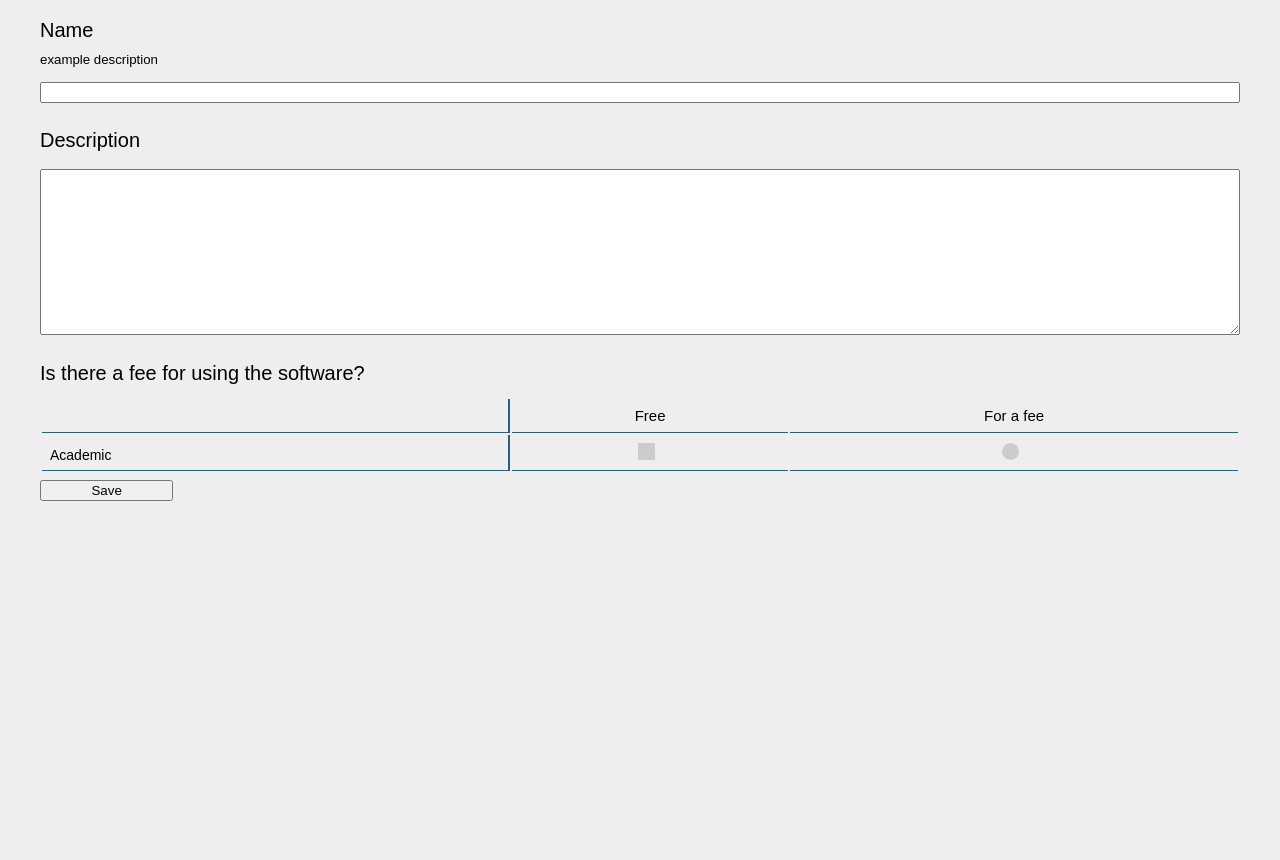
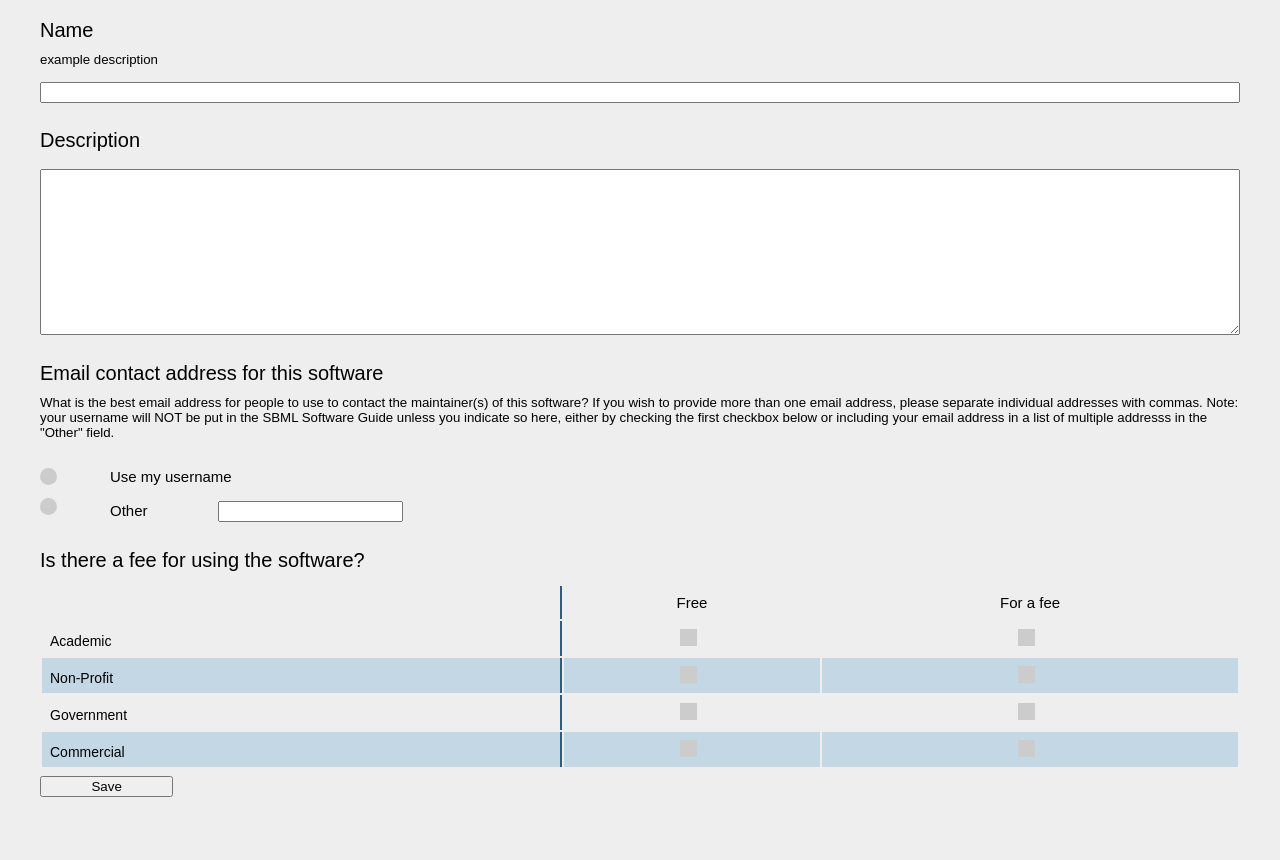
Before and after one commit to sbmlteam/new-sbml-software-guide, a Flask app: page /create in a window 1280 px wide. Shown: the part 124-984 px from the top of the page. Before the commit the page ends 625 px from the top, so only its background shows below. Run offline with Flask 2, Linux system fonts and the light colour scheme; the visitor is signed in with stand-in values (Sample User, id 1); data comes from the database, SQL or seed files in the repository.

Commit message:
Finished basic CSS work for the form; it's still a bit stiff on the radio buttons' other option, but otherwise works well

```diff
--- a/flaskr/static/style.css
+++ b/flaskr/static/style.css
@@ -44,9 +44,11 @@ table {
     padding-top: 0.15em;
 }
 
+/*
 th, td {
     border-bottom: 1px solid #2a5f82;
 }
+*/
 
 th {
     font-weight: normal;
@@ -68,6 +70,10 @@ td:first-child, th:first-child{
     border-right: 2px solid #2a5f82;
 }
 
+table tr:nth-child(odd) td{
+    background-color:#c3d7e4;
+}
+
 /* Buttons and checkboxes */
 
 .container {
@@ -84,6 +90,7 @@ td:first-child, th:first-child{
 }
 
 .container input {
+    overflow: auto;
     position:absolute;
     opacity:0;
     cursor:pointer;
@@ -139,6 +146,7 @@ td:first-child, th:first-child{
     height:9px;
     border-radius: 50%;
     background:white;
+    overflow: auto;
 }
 
 /* Navigation bar */
@@ -232,6 +240,7 @@ nav ul li a, nav ul li span, header .action {
     margin-top: 1em;
     font-size: 20px;
     margin-bottom: 0.5em;
+    overflow: auto;
 }
 
 .content h5 {
@@ -239,7 +248,21 @@ nav ul li a, nav ul li span, header .action {
     margin: 0 0 0.5rem 0;
 }
 
-.content input, .content textarea {
+.content h6 {
+    font-size: 15px;
+    overflow: auto;
+    font-weight: normal;
+    margin: 0 0 0 0;
+    text-align:left;
+    padding-left:70px;
+}
+
+h6.other_label {
+    padding-right: 40px;
+    display: inline;
+}
+
+.content input:not([type='checkbox']):not([type='radio']), .content textarea {
     margin-bottom: 0.5em;
     margin-top: 0.5em;
 }
--- a/flaskr/templates/entry/update.html
+++ b/flaskr/templates/entry/update.html
@@ -22,6 +22,22 @@
         <label for="descr">Description</label>
         <textarea name="descr" id="descr">{{ request.form['descr'] or entry['descr'] }}</textarea>
 
+        <label for="contact">Email contact address for this software</label>
+        <h5>What is the best email address for people to use to contact the maintainer(s) of this software? If you wish to provide more than one email address, please separate individual addresses with commas. Note: your username will NOT be put in the SBML Software Guide unless you indicate so here, either by checking the first checkbox below or including your email address in a list of multiple addresss in the "Other" field.</h5>
+        <label class="container">
+            <input name="contact" id="contact" type="radio">
+            <span class="checkmark button"></span>
+            <h6>Use my username</h6>
+        </label>
+        <span style="white-space:nowrap;">
+        <label class="container">
+            <input name="contact" id="contact_other" type="radio">
+            <span class="checkmark button"></span>
+            <h6 class="other_label">Other</h6>
+        </label>
+        <input id="contact_other_txt">
+        </span>
+
         <label for="fee">Is there a fee for using the software?</label>
         <table>
             <tr class="head">
@@ -38,8 +54,47 @@
                 </label></td>
 
                 <td class="box"><label class="container">
-                    <input name="fee" id="fee_academic" type="radio">
-                    <span class="checkmark button"></span>
+                    <input name="fee" id="fee_academic" type="checkbox">
+                    <span class="checkmark"></span>
+                </label></td>
+            </tr>
+            <tr>
+                <td>Non-Profit</td>
+
+                <td class="box"><label class="container">
+                    <input id="free_nonprofit" type="checkbox">
+                    <span class="checkmark"></span>
+                </label></td>
+
+                <td class="box"><label class="container">
+                    <input id="fee_nonprofit" type="checkbox">
+                    <span class="checkmark"></span>
+                </label></td>
+            </tr>
+            <tr>
+                <td>Government</td>
+
+                <td class="box"><label class="container">
+                    <input id="free_govt" type="checkbox">
+                    <span class="checkmark"></span>
+                </label></td>
+
+                <td class="box"><label class="container">
+                    <input id="fee_govt" type="checkbox">
+                    <span class="checkmark"></span>
+                </label></td>
+            </tr>
+            <tr>
+                <td>Commercial</td>
+
+                <td class="box"><label class="container">
+                    <input id="free_commercial" type="checkbox">
+                    <span class="checkmark"></span>
+                </label></td>
+
+                <td class="box"><label class="container">
+                    <input id="fee_commercial" type="checkbox">
+                    <span class="checkmark"></span>
                 </label></td>
             </tr>
         </table>
```
